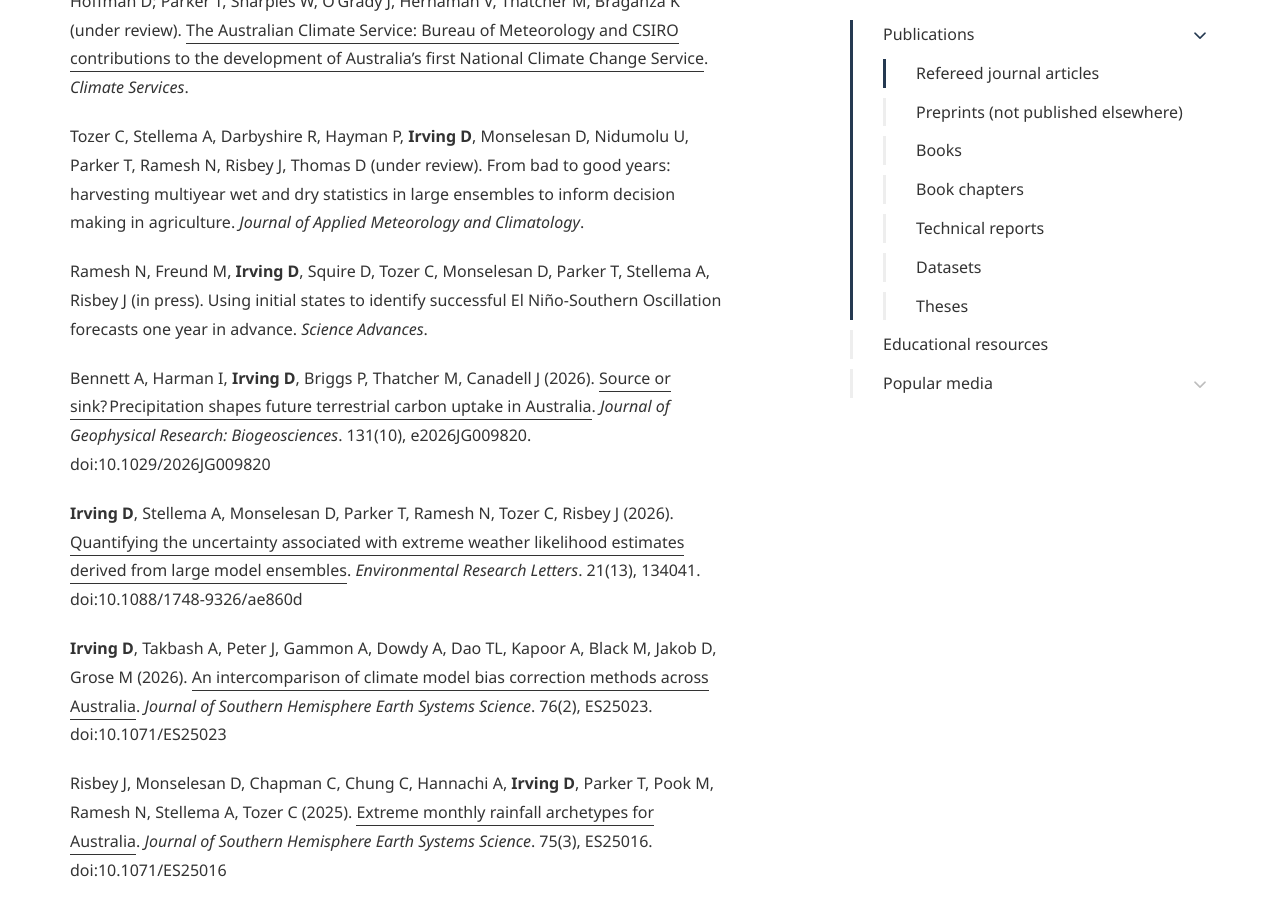
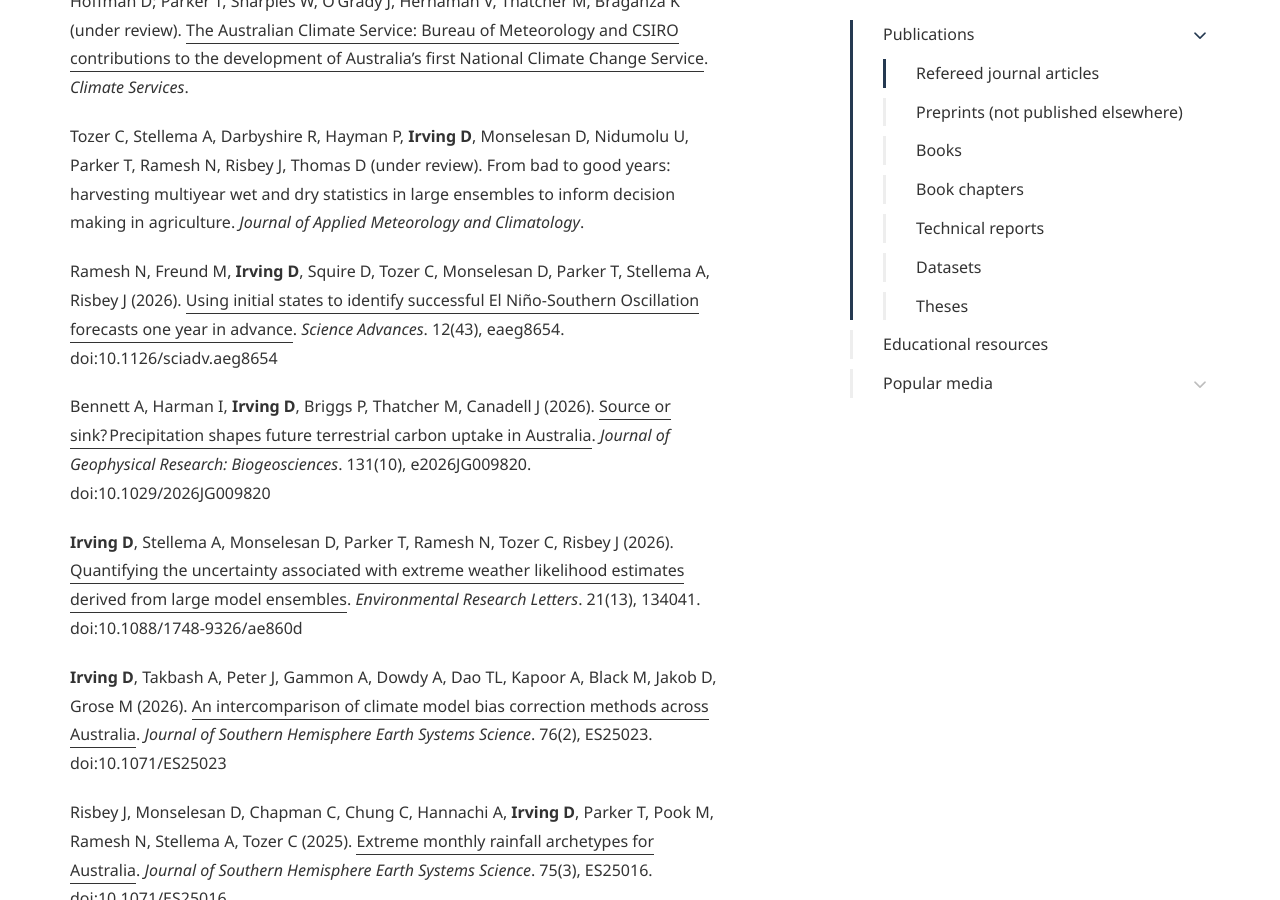
Before and after one commit to DamienIrving/damienirving.github.io, a Jekyll site: the page built from publications.md, in a window 1280 px wide and 900 px high, scrolled down 1021 px. Built offline with Jekyll 4.4.1, drawn with Linux system fonts in a browser that asks for light colours; some web fonts are replaced.

Commit message:
Update publications.md

```diff
--- a/publications.md
+++ b/publications.md
@@ -31,7 +31,7 @@ Jones D, Matear R, Jakob D, Risbey J, Maguire S, Grose M, Narsey S, Spillman C,
 
 Tozer C, Stellema A, Darbyshire R, Hayman P, **Irving D**, Monselesan D, Nidumolu U, Parker T, Ramesh N, Risbey J, Thomas D (under review). From bad to good years: harvesting multiyear wet and dry statistics in large ensembles to inform decision making in agriculture. *Journal of Applied Meteorology and Climatology*.
 
-Ramesh N, Freund M, **Irving D**, Squire D, Tozer C, Monselesan D, Parker T, Stellema A, Risbey J (in press). Using initial states to identify successful El Niño-Southern Oscillation forecasts one year in advance. *Science Advances*.
+Ramesh N, Freund M, **Irving D**, Squire D, Tozer C, Monselesan D, Parker T, Stellema A, Risbey J (2026). [Using initial states to identify successful El Niño-Southern Oscillation forecasts one year in advance](https://doi.org/10.1126/sciadv.aeg8654). *Science Advances*. 12(43), eaeg8654. doi:10.1126/sciadv.aeg8654
 
 Bennett A, Harman I, **Irving D**, Briggs P, Thatcher M, Canadell J (2026). [Source or sink? Precipitation shapes future terrestrial carbon uptake in Australia](https://doi.org/10.1029/2026JG009820). *Journal of Geophysical Research: Biogeosciences*. 131(10), e2026JG009820. doi:10.1029/2026JG009820
 
```
